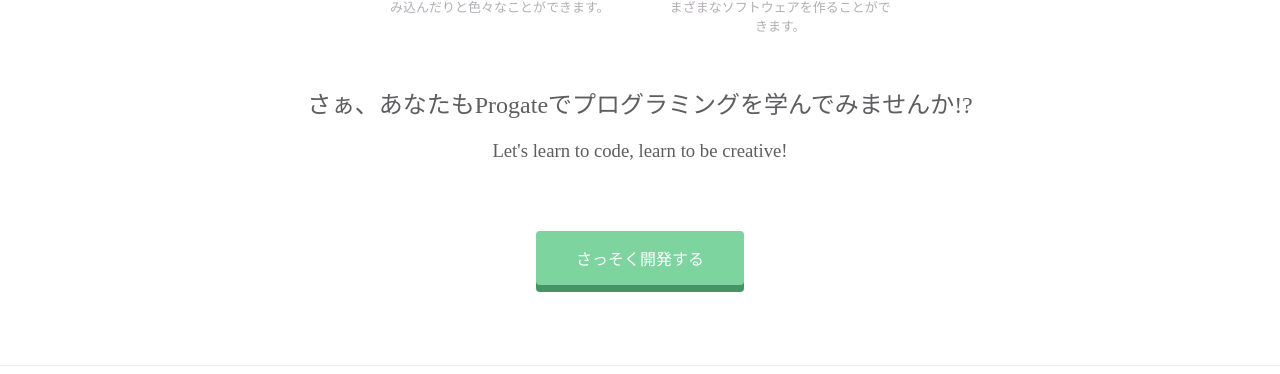
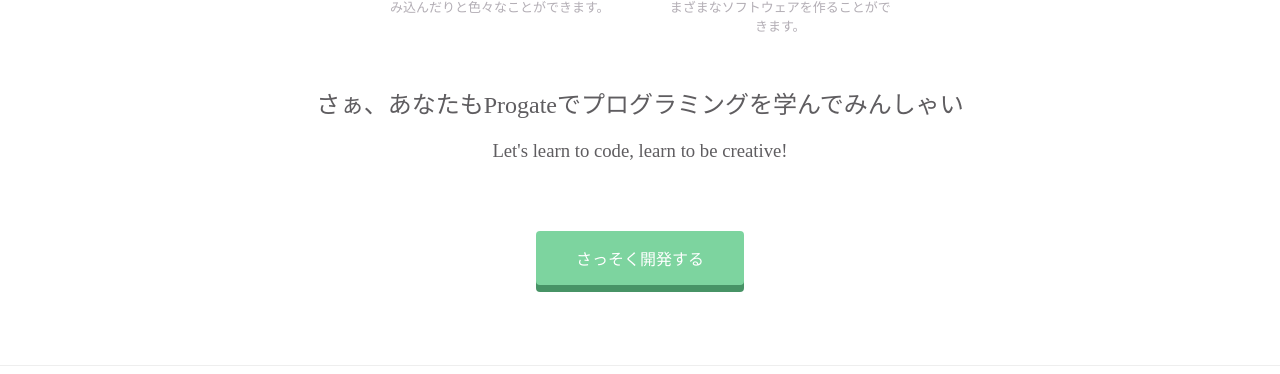
Before and after one commit to tad0724/tad0724.github.io, a plain HTML site: page index.html in a window 1280 px wide. Shown: the part 1261-1635 px from the top of the page. Drawn offline with Linux system fonts and the light colour scheme.

Commit message:
Update index.html

```diff
--- a/index.html
+++ b/index.html
@@ -74,7 +74,7 @@
   <div class="message-wrapper">
     <div class="container">
       <div class="heading">
-        <h2>さぁ、あなたもProgateでプログラミングを学んでみませんか!?</h2>
+        <h2>さぁ、あなたもProgateでプログラミングを学んでみんしゃい</h2>
         <h3>Let's learn to code, learn to be creative!</h3>
       </div>
       <span class="btn message">さっそく開発する</span>
```
